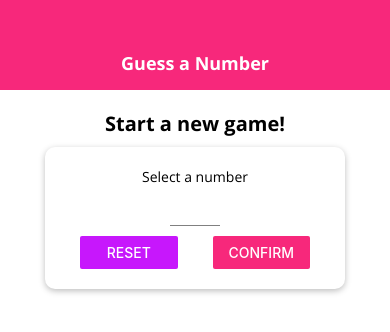
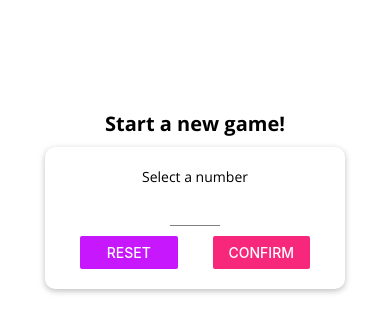
Before and after one commit to EABelle/react-native-guess-a-number-app, a React Native app: screen / in a window 390 px wide. Shown: the top 332 px of the page. Built offline with nearby package versions, Linux system fonts and the light colour scheme.

Commit message:
Platform like header background

```diff
--- a/components/Header.js
+++ b/components/Header.js
@@ -1,5 +1,5 @@
 import React from 'react';
-import { View, StyleSheet } from 'react-native';
+import { View, StyleSheet, Platform } from 'react-native';
 import { primary } from "../constants/colors";
 import TitleText from "./TitleText";
 
@@ -16,7 +16,7 @@ const styles = StyleSheet.create({
         width: '100%',
         height: 90,
         paddingTop: 36,
-        backgroundColor: primary,
+        backgroundColor: Platform.OS === 'android' ? primary : 'white',
         alignItems: 'center',
         justifyContent: 'center',
     },
```
